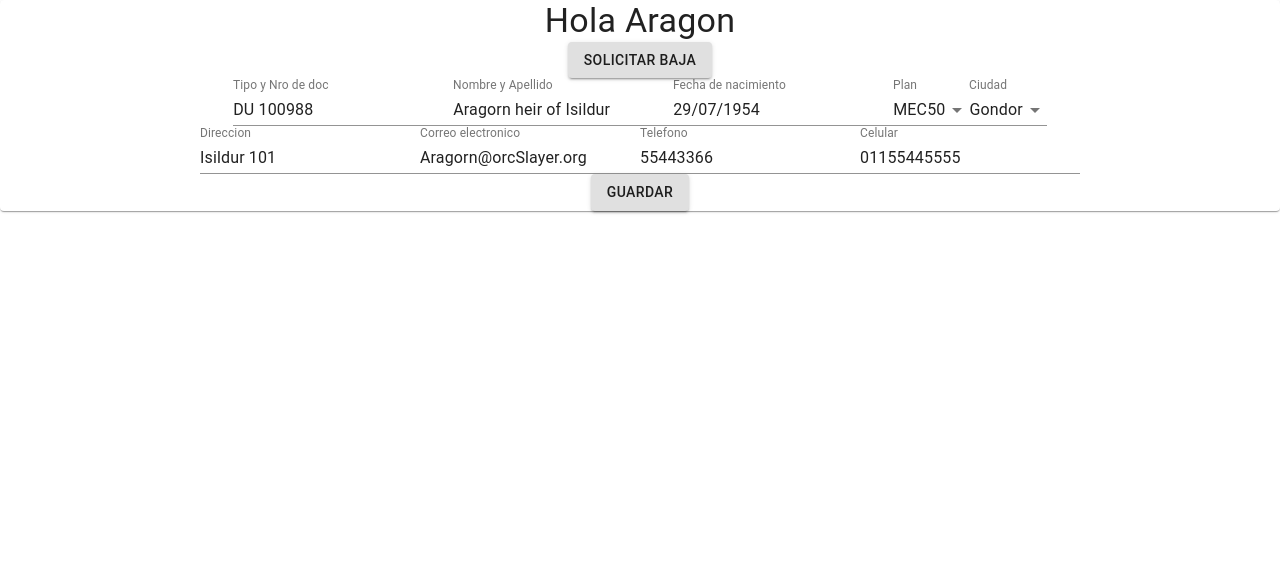
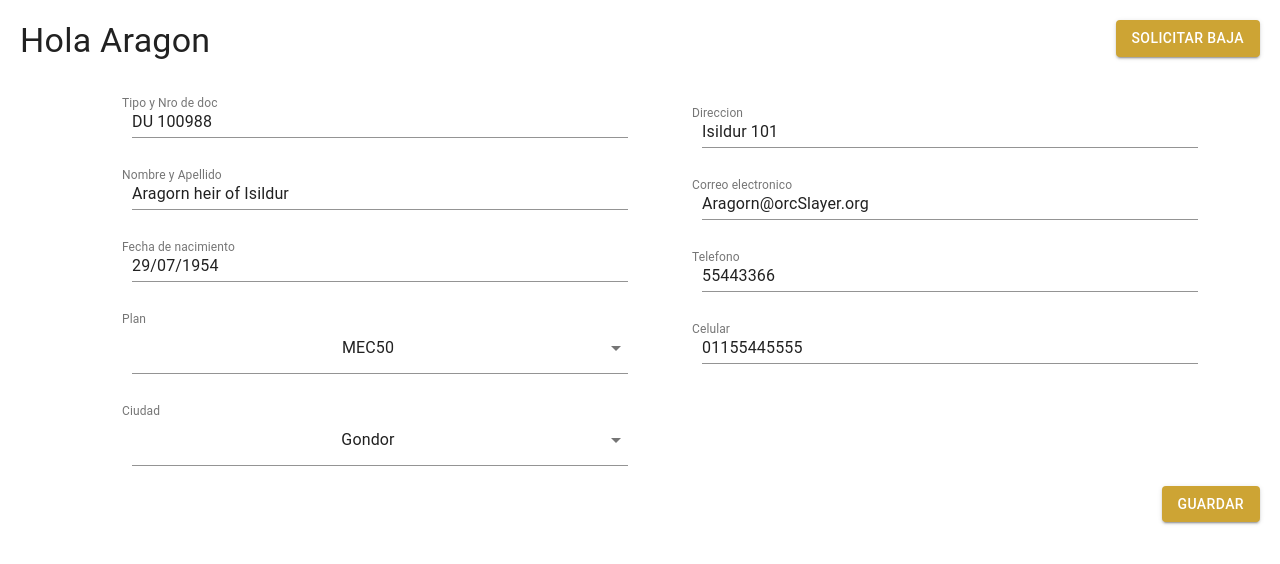
Before and after one commit to BrunoBisio/mec, a React (Create React App) app: page /MyAccount in a window 1280 px wide. Shown: the top 564 px of the page. Built offline with nearby package versions, Linux system fonts and the light colour scheme.

Commit message:
my account + styles

```diff
--- a/src/App.js
+++ b/src/App.js
@@ -33,7 +33,6 @@ function App() {
         <LoggedIn></LoggedIn>
         </PrivateRoute>
         <PrivateRoute path="/user"><User></User></PrivateRoute>
-        <Route path="/appointment"><Appointment></Appointment></Route>
         <Route path="/MyAccount"><MyAccount></MyAccount></Route>
       </Switch>
     </div>
--- a/src/components/MecDrawer.js
+++ b/src/components/MecDrawer.js
@@ -11,12 +11,12 @@ function DrawerItems(props){
     return (
         <List>
             {props.items && props.items.filter((item)=> item.text).map((item, index) => (
-                <ListItem button key={index}>
                 <Link to={`${path}/${item.route}`}>
-                    <ListItemIcon>{item.icon}</ListItemIcon>
-                    <ListItemText primary={item.text} />
-                    </Link>
-                </ListItem>
+                    <ListItem button key={index}>
+                        {item.icon && <ListItemIcon>{item.icon}</ListItemIcon>}
+                        <ListItemText primary={item.text} />
+                    </ListItem>
+                </Link>
             ))}
         </List>
     )
--- a/src/components/MyAccount.js
+++ b/src/components/MyAccount.js
@@ -1,5 +1,6 @@
 import React from 'react';
 import {Typography, TextField, Paper, Button, MenuItem } from '@material-ui/core';
+import '../css/styles/MyAccount.scss';
 
 let dummyInfo = {
     name: 'Aragon',
@@ -64,6 +65,15 @@ class MyAccount extends React.Component {
 
     handleCelChange = (event, value) => { this.setState({ cellphone: event.target.value }); };
 
+    updateUser = () => {
+        dummyInfo.insurance = this.state.insurance;
+        dummyInfo.city = this.state.city;
+        dummyInfo.address = this.state.address;
+        dummyInfo.mail = this.state.mail;
+        dummyInfo.telephone = this.state.telephone;
+        dummyInfo.cellphone = this.state.cellphone;
+    }
+
     render() {
         return (
             <Paper className="MyAccountPaper">
@@ -94,9 +104,9 @@ class MyAccount extends React.Component {
                             <TextField label="Telefono" value={this.state.telephone} onChange={this.handleTelChange}></TextField>
                             <TextField label="Celular" value={this.state.cellphone} onChange={this.handleCelChange} ></TextField>
                         </div>
-                        <Button variant="contained">Guardar</Button>
                     </div>
                 </form>
+                <div className="MyAccountButton"><Button variant="contained" onClick={this.updateUser}>Guardar</Button></div>
             </Paper>
         );
     }
--- a/src/components/User.js
+++ b/src/components/User.js
@@ -4,12 +4,14 @@ import Appointment from './Appointment.js'
 import AddAppointment from './AddAppointment.js'
 import Recipes from './Recipes.js'
 import MedicalHistory from './MedicalHistory.js'
+import MyAccount from './MyAccount.js'
 
 
 const items = [
     {
-        text: 'Cuentas',
-        route: 'account'
+        text: 'Cuenta',
+        route: 'account',
+        component: MyAccount
     },
     {
         text: 'Turnos',
--- a/src/css/styles/MyAccount.scss
+++ b/src/css/styles/MyAccount.scss
@@ -1,34 +1,54 @@
+@import './global.scss';
+
+.MyAccountPaper {
+  box-shadow: none !important;
+  margin: 20px;
+
+  button {
+    background-color: $golden;
+    color: white;
+  }
+
   .MyAccountForm {
     display: flex;
-    margin: 0 20%;
     justify-content: center;
+    margin-top: 3vh;
   }
 
   .MyAccountCol {
     display: grid;
+    width: 40%;
+    &.ColRight {
+      margin-left: 5vw;
     }
 
-  .MyAccountCol div {
-    width: 15vw;
-    margin: 5px;
+    div {
+      width: 100%;
+      margin: 10px;
     }
 
-  .MyAccountCol button {
+    button {
       width: 5vw;
       justify-self: right;
       padding: 0;
     }
-
-  .MyAccountCol.ColRight {
-    margin-left: 5vw;
   }
 
   .MyAccountHeader {
     display: flex;
-     margin: 0 20%;
-    justify-content: center;
+
+    .MyAccountTitle {
+      width: 50%;
+      text-align: initial;
     }
 
-  /*.MyAccountHeader h4 {
+    .MyAccountDelete {
+      width: 50%;
+      text-align: end;
+    }
+  }
 
-  }*/
+  .MyAccountButton {
+    text-align: right;
+  }
+}
```
Lines whose indentation alone changed are shown as unchanged.
